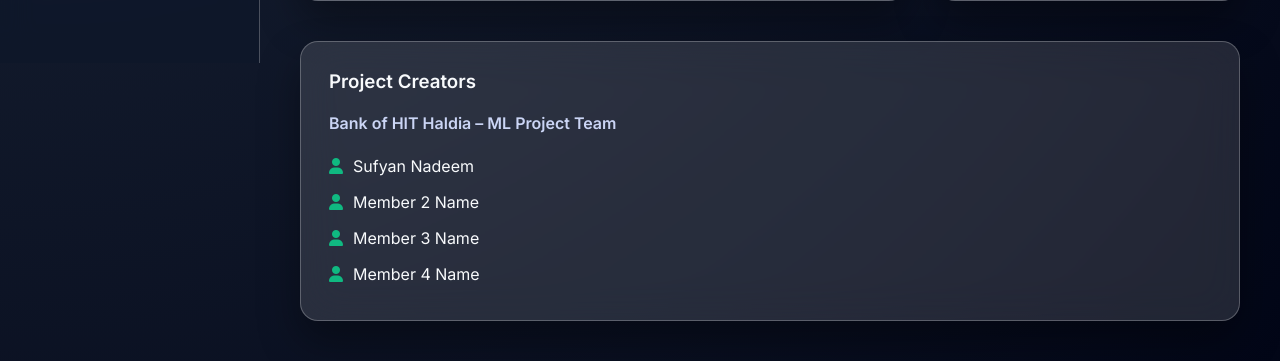
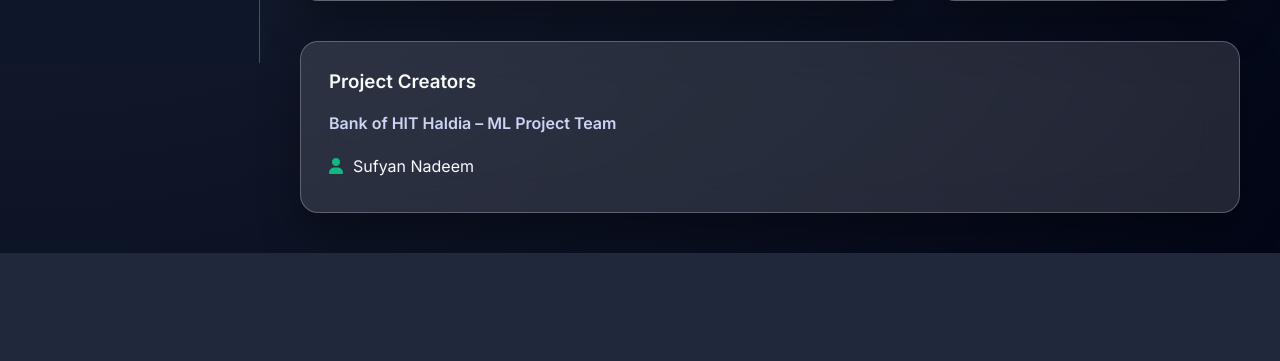
Before and after one commit to kycilius/Customer-Churn-Prediction, a Flask app: page / in a window 1280 px wide. Shown: the part 737-1098 px from the top of the page. After the commit the page ends 990 px from the top, so only its background shows below. Run offline with Flask 3, Linux system fonts and the light colour scheme.

Commit message:
Update index.html

```diff
--- a/templates/index.html
+++ b/templates/index.html
@@ -155,9 +155,9 @@
 
     <ul class="creator-list">
         <li><i class="fas fa-user"></i> Sufyan Nadeem</li>
-        <li><i class="fas fa-user"></i> Member 2 Name</li>
+       <!-- <li><i class="fas fa-user"></i> Member 2 Name</li>
         <li><i class="fas fa-user"></i> Member 3 Name</li>
-        <li><i class="fas fa-user"></i> Member 4 Name</li>
+        <li><i class="fas fa-user"></i> Member 4 Name</li> -->
     </ul>
 </div>
 </div>
```
